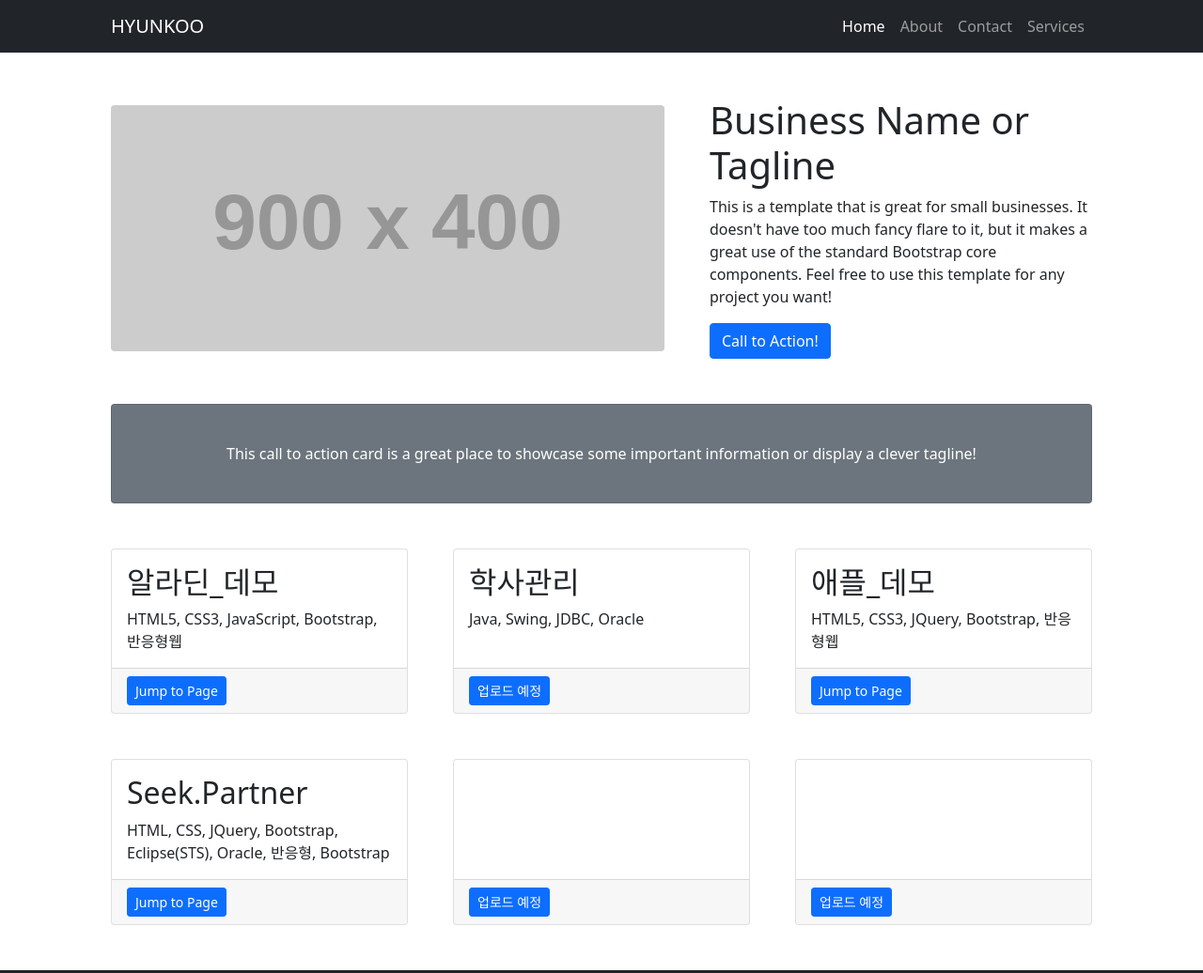
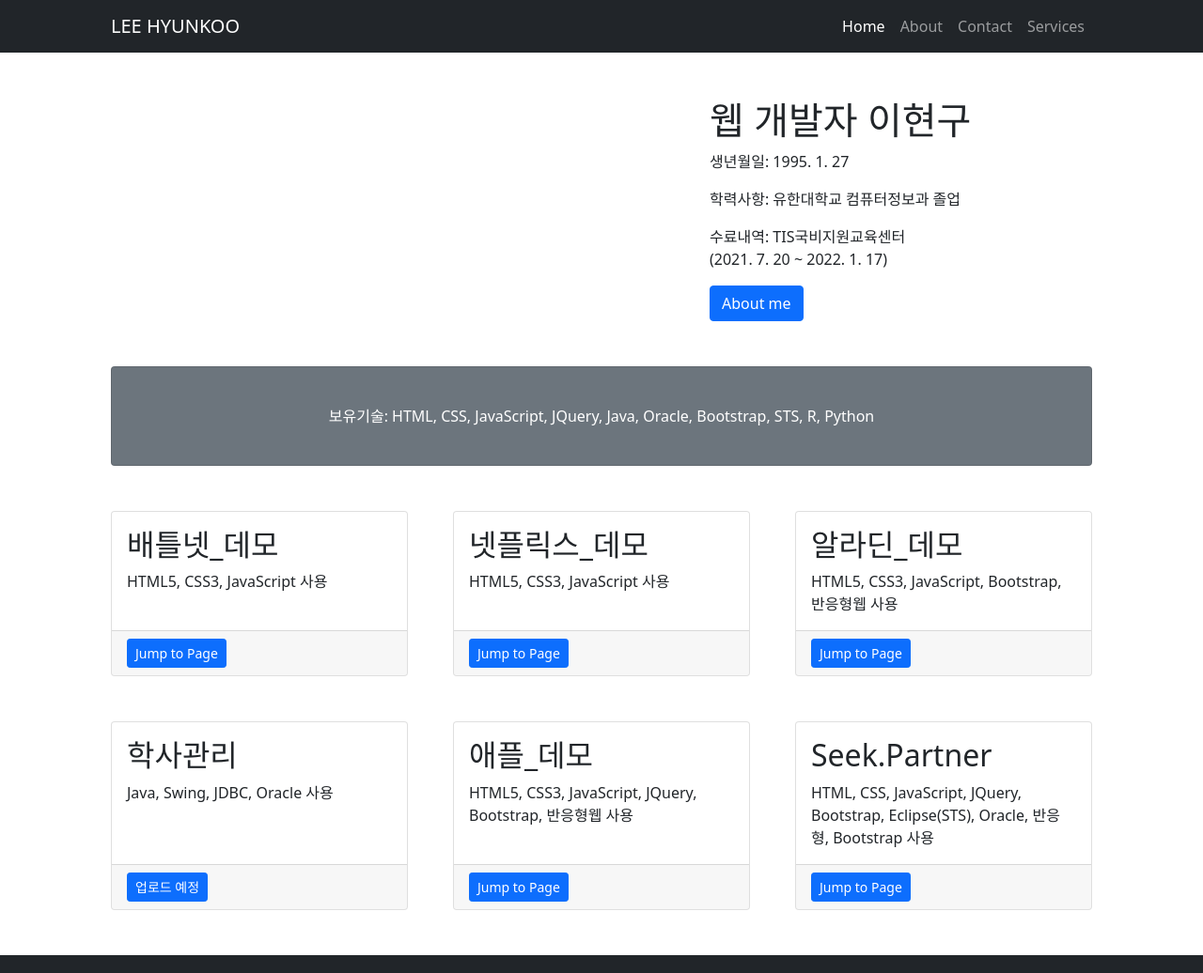
Before and after one commit to Taegikoo/portfolio, a plain HTML site: page index.html in a window 1280 px wide. Shown: the top 1036 px of the page at 94% size. Drawn offline with nearby package versions, Linux system fonts and the light colour scheme; placeholder pictures from the web are drawn by us.

Commit message:
파비콘 추가 및 메인페이지 수정

```diff
--- a/index.html
+++ b/index.html
@@ -5,24 +5,25 @@
         <meta name="viewport" content="width=device-width, initial-scale=1, shrink-to-fit=no" />
         <meta name="description" content="" />
         <meta name="author" content="" />
-        <title>Lee Hyun Koo's PORTFOLIO Site</title>
+        <title>이현구 포트폴리오</title>
         <!-- Favicon-->
-        <link rel="icon" type="image/x-icon" href="assets/favicon.ico" />
+        <link rel="icon" type="image/x-icon" href="assets/favicon-hk-portfolio.ico" />
         <!-- Core theme CSS (includes Bootstrap)-->
         <link href="css/styles.css" rel="stylesheet" />
+        <link href="css/index1.css" rel="stylesheet" />
     </head>
     <body>
         <!-- Responsive navbar-->
         <nav class="navbar navbar-expand-lg navbar-dark bg-dark">
             <div class="container px-5">
-                <a class="navbar-brand" href="#!">HYUNKOO</a>
+                <a class="navbar-brand" href="#!">LEE HYUNKOO</a>
                 <button class="navbar-toggler" type="button" data-bs-toggle="collapse" data-bs-target="#navbarSupportedContent" aria-controls="navbarSupportedContent" aria-expanded="false" aria-label="Toggle navigation"><span class="navbar-toggler-icon"></span></button>
                 <div class="collapse navbar-collapse" id="navbarSupportedContent">
                     <ul class="navbar-nav ms-auto mb-2 mb-lg-0">
                         <li class="nav-item"><a class="nav-link active" aria-current="page" href="#!">Home</a></li>
-                        <li class="nav-item"><a class="nav-link" href="#!">About</a></li>
-                        <li class="nav-item"><a class="nav-link" href="#!">Contact</a></li>
-                        <li class="nav-item"><a class="nav-link" href="#!">Services</a></li>
+                        <li class="nav-item"><a class="nav-link" href="#About">About</a></li>
+                        <li class="nav-item"><a class="nav-link" href="#Contact">Contact</a></li>
+                        <li class="nav-item"><a class="nav-link" href="#Services">Services</a></li>
                     </ul>
                 </div>
             </div>
@@ -31,24 +32,31 @@
         <div class="container px-4 px-lg-5">
             <!-- Heading Row-->
             <div class="row gx-4 gx-lg-5 align-items-center my-5">
-                <div class="col-lg-7"><img class="img-fluid rounded mb-4 mb-lg-0" src="https://dummyimage.com/900x400/dee2e6/6c757d.jpg" alt="..." /></div>
+                <div class="col-lg-7">
+                    <!-- <img class="img-fluid rounded mb-4 mb-lg-0" src="https://dummyimage.com/900x400/dee2e6/6c757d.jpg" alt="..." /> -->
+                    <!-- <img src="images/"> -->
+                </div>
                 <div class="col-lg-5">
-                    <h1 class="font-weight-light">Business Name or Tagline</h1>
-                    <p>This is a template that is great for small businesses. It doesn't have too much fancy flare to it, but it makes a great use of the standard Bootstrap core components. Feel free to use this template for any project you want!</p>
-                    <a class="btn btn-primary" href="#!">Call to Action!</a>
+                    <h1 class="font-weight-light">웹 개발자 이현구</h1>
+                    <p>생년월일: 1995. 1. 27</p>
+                    <p>학력사항: 유한대학교 컴퓨터정보과 졸업</p>
+                    <p>수료내역: TIS국비지원교육센터<br />(2021. 7. 20 ~ 2022. 1. 17)</p>
+                    <a class="btn btn-primary" href="#!">About me</a>
                 </div>
             </div>
             <!-- Call to Action-->
             <div class="card text-white bg-secondary my-5 py-4 text-center">
-                <div class="card-body"><p class="text-white m-0">This call to action card is a great place to showcase some important information or display a clever tagline!</p></div>
+                <div class="card-body">
+                    <p class="text-white m-0">보유기술: HTML, CSS, JavaScript, JQuery, Java, Oracle, Bootstrap, STS, R, Python</p>
+                </div>
             </div>
             <!-- Content Row-->
             <div class="row gx-4 gx-lg-5">
                 <div class="col-md-4 mb-5">
                     <div class="card h-100">
                         <div class="card-body">
-                            <h2 class="card-title">알라딘_데모</h2>
-                            <p class="card-text">HTML5, CSS3, JavaScript, Bootstrap, 반응형웹</p>
+                            <h2 class="card-title">배틀넷_데모</h2>
+                            <p class="card-text">HTML5, CSS3, JavaScript 사용</p>
                         </div>
                         <div class="card-footer">
                             <a class="btn btn-primary btn-sm" href="https://taegikoo.github.io/edit00/" target="_blank">Jump to Page</a>
@@ -58,8 +66,32 @@
                 <div class="col-md-4 mb-5">
                     <div class="card h-100">
                         <div class="card-body">
+                            <h2 class="card-title">넷플릭스_데모</h2>
+                            <p class="card-text">HTML5, CSS3, JavaScript 사용</p>
+                        </div>
+                        <div class="card-footer">
+                            <a class="btn btn-primary btn-sm" href="https://taegikoo.github.io/edit01/" target="_blank">Jump to Page</a>
+                        </div>
+                    </div>
+                </div>
+                <div class="col-md-4 mb-5">
+                    <div class="card h-100">
+                        <div class="card-body">
+                            <h2 class="card-title">알라딘_데모</h2>
+                            <p class="card-text">HTML5, CSS3, JavaScript, Bootstrap, 반응형웹 사용</p>
+                        </div>
+                        <div class="card-footer">
+                            <a class="btn btn-primary btn-sm" href="https://taegikoo.github.io/edit02/" target="_blank">Jump to Page</a>
+                        </div>
+                    </div>
+                </div>
+            </div>
+            <div class="row gx-4 gx-lg-5">
+                <div class="col-md-4 mb-5">
+                    <div class="card h-100">
+                        <div class="card-body">
                             <h2 class="card-title">학사관리</h2>
-                            <p class="card-text">Java, Swing, JDBC, Oracle</p>
+                            <p class="card-text">Java, Swing, JDBC, Oracle 사용</p>
                         </div>
                         <div class="card-footer">
                             <a class="btn btn-primary btn-sm" href="#다음에 업로드 예정">업로드 예정</a>   <!--유튜브 자신의 학사관리 영상 업로드 페이지로 이동-->
@@ -69,46 +101,22 @@
                 <div class="col-md-4 mb-5">
                     <div class="card h-100">
                         <div class="card-body">
-                            <h2 class="card-title">애플_데모</h2>
-                            <p class="card-text">HTML5, CSS3, JQuery, Bootstrap, 반응형웹</p>
+                            <h2 class="card-title">애플_데모<!-- Content5 --></h2>
+                            <p class="card-text">HTML5, CSS3, JavaScript, JQuery, Bootstrap, 반응형웹 사용<!-- Content5 --></p>
                         </div>
                         <div class="card-footer">
-                            <a class="btn btn-primary btn-sm" href="https://taegikoo.github.io/edit01/" target="_blank">Jump to Page</a>
-                        </div>
-                    </div>
-                </div>
-            </div>
-            <div class="row gx-4 gx-lg-5">
-                <div class="col-md-4 mb-5">
-                    <div class="card h-100">
-                        <div class="card-body">
-                            <h2 class="card-title">Seek.Partner<!-- Content4 --></h2>
-                            <p class="card-text">HTML, CSS, JQuery, Bootstrap, Eclipse(STS), Oracle, 반응형, Bootstrap</p>
-                        </div>
-                        <div class="card-footer">
-                            <a class="btn btn-primary btn-sm" href="https://youtu.be/JVXPCR7cnyw" target="_blank">Jump to Page</a>
+                            <a class="btn btn-primary btn-sm" href="https://taegikoo.github.io/edit03/" target="_blank">Jump to Page</a>
                         </div>
                     </div>
                 </div>
                 <div class="col-md-4 mb-5">
                     <div class="card h-100">
                         <div class="card-body">
-                            <h2 class="card-title"><!-- Content5 --></h2>
-                            <p class="card-text"><!-- Content5 --></p>
+                            <h2 class="card-title">Seek.Partner<!-- Content6 --></h2>
+                            <p class="card-text">HTML, CSS, JavaScript, JQuery, Bootstrap, Eclipse(STS), Oracle, 반응형, Bootstrap 사용<!-- Content6 --></p>
                         </div>
                         <div class="card-footer">
-                            <a class="btn btn-primary btn-sm" href="#">업로드 예정</a>
-                        </div>
-                    </div>
-                </div>
-                <div class="col-md-4 mb-5">
-                    <div class="card h-100">
-                        <div class="card-body">
-                            <h2 class="card-title"><!-- Content6 --></h2>
-                            <p class="card-text"><!-- Content6 --></p>
-                        </div>
-                        <div class="card-footer">
-                            <a class="btn btn-primary btn-sm" href="#">업로드 예정</a>
+                            <a class="btn btn-primary btn-sm" href="https://youtu.be/JVXPCR7cnyw" target="_blank">Jump to Page</a>
                         </div>
                     </div>
                 </div>
```
Also changed, not shown: assets/favicon-hk-portfolio.ico (added), assets/favicon-hk-portfolio1.ico (added), assets/web-skill-icon.png (added).
